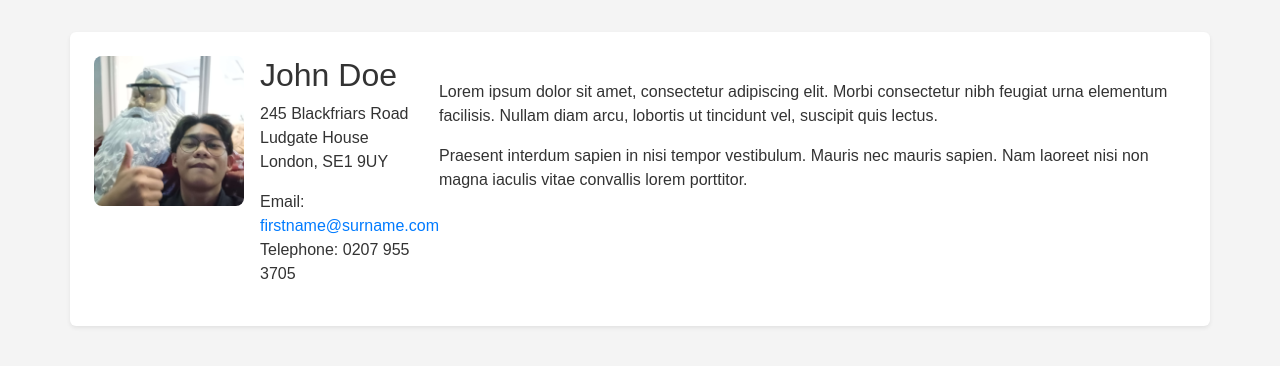
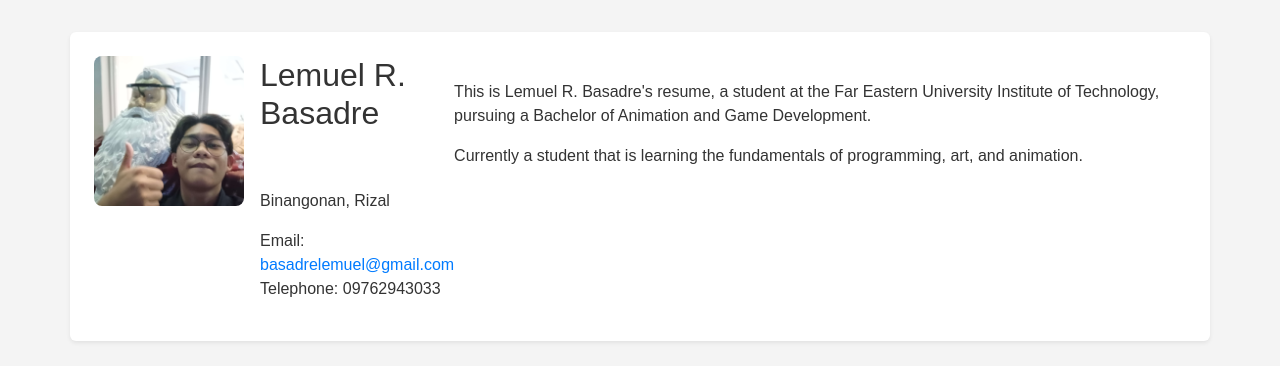
Before and after one commit to LemuelBasadre/LemuelBasadre.github.io, a plain HTML site: page Summative2/index.html in a window 1280 px wide. Drawn offline with nearby package versions, Linux system fonts and the light colour scheme.

Commit message:
Summative 2

```diff
--- a/Summative2/index.html
+++ b/Summative2/index.html
@@ -3,7 +3,7 @@
 <head>
   <meta charset="UTF-8" />
   <meta name="viewport" content="width=device-width, initial-scale=1.0"/>
-  <title>My Profile Resume</title>
+  <title>Lem Resume</title>
   <link href="https://cdn.jsdelivr.net/npm/bootstrap@5.3.2/dist/css/bootstrap.min.css" rel="stylesheet"/>
   <style>
     body {
@@ -34,21 +34,21 @@
       <div class="d-flex gap-3">
         <img src="yerr.jpg" alt="Profile Image" class="profile-img"/>
         <div>
-          <h2>John Doe</h2>
-          <p>245 Blackfriars Road<br>
-             Ludgate House<br>
-             London, SE1 9UY</p>
-          <p>Email: <a href="mailto:firstname@surname.com">firstname@surname.com</a><br>
-             Telephone: 0207 955 3705</p>
+          <h2>Lemuel R. Basadre</h2>
+          <p><br>
+             <br>
+             Binangonan, Rizal</p>
+          <p>Email: <a href="mailto:basadrelemuel@gmail.com">basadrelemuel@gmail.com</a><br>
+             Telephone: 09762943033</p>
         </div>
       </div>
 
     <div class="mt-4">
       <p>
-        Lorem ipsum dolor sit amet, consectetur adipiscing elit. Morbi consectetur nibh feugiat urna elementum facilisis. Nullam diam arcu, lobortis ut tincidunt vel, suscipit quis lectus.
+        This is Lemuel R. Basadre's resume, a student at the Far Eastern University Institute of Technology, pursuing a Bachelor of Animation and Game Development.
       </p>
       <p>
-        Praesent interdum sapien in nisi tempor vestibulum. Mauris nec mauris sapien. Nam laoreet nisi non magna iaculis vitae convallis lorem porttitor.
+        Currently a student that is learning the fundamentals of programming, art, and animation.
       </p>
     </div>
   </div>
```
